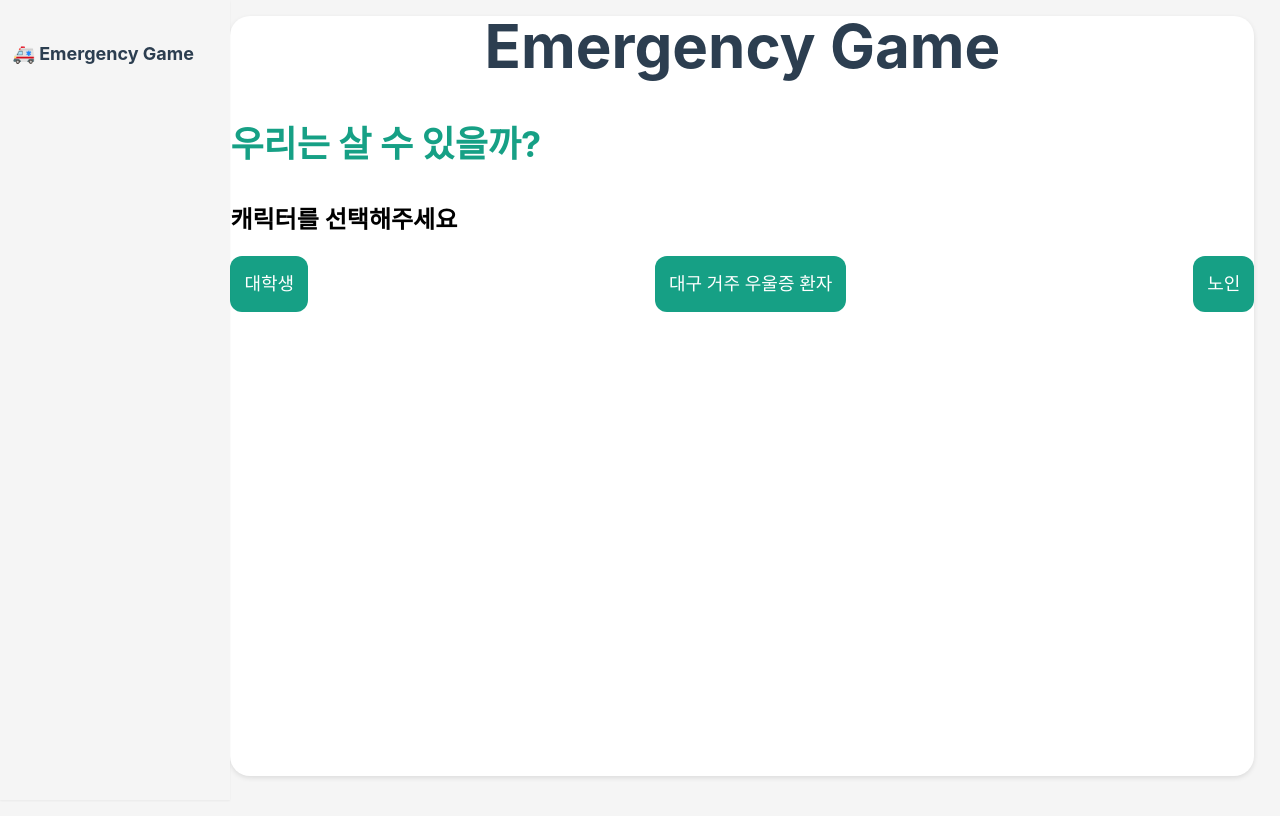
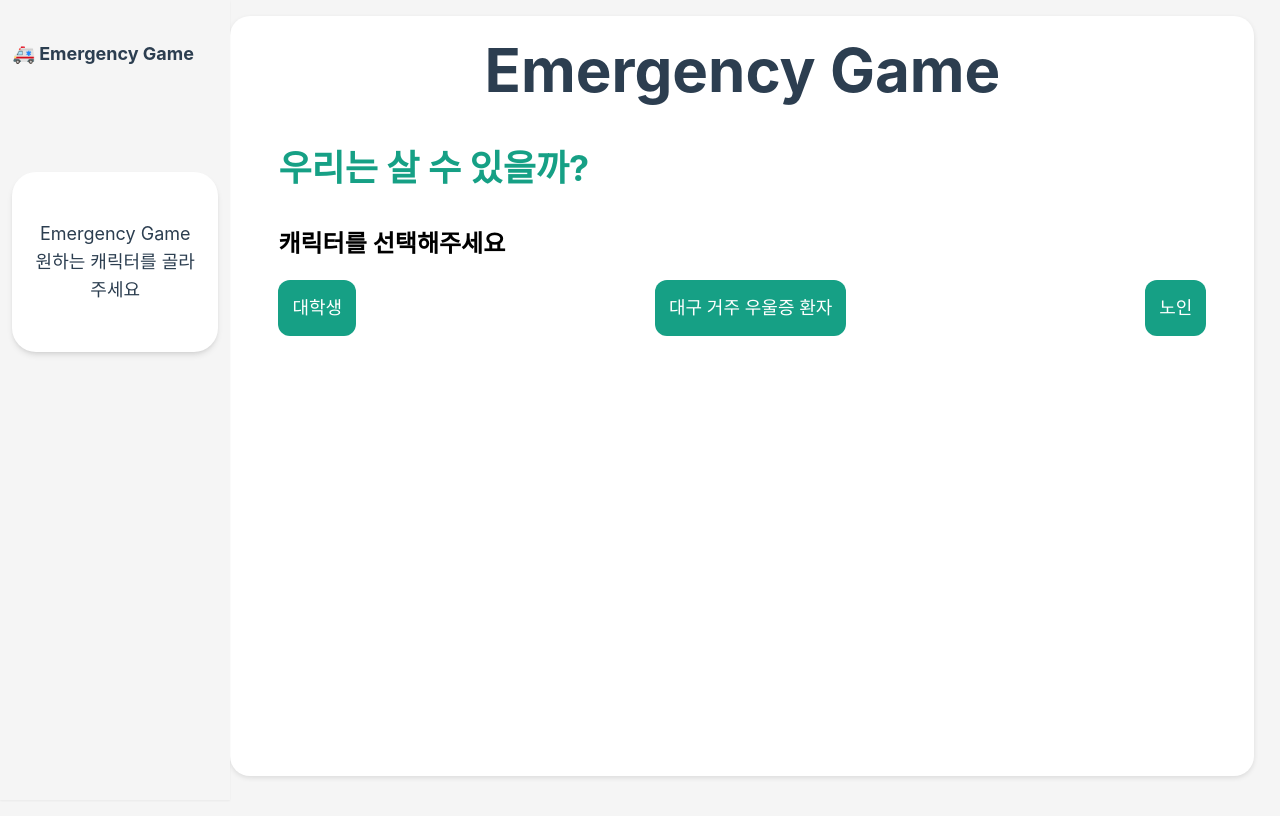
Before and after one commit to styu12/Emergency_Game, a Next.js app: page / in a window 1280 px wide. Built offline with nearby package versions, Linux system fonts and the light colour scheme.

Commit message:
Feat: 좌측에 Descrption 추가 - Header에 descrption 섹션 추가 - description: 각 단계별 상황 설명해주는 멘트 - Content.js에 데이터 추가

```diff
--- a/src/components/Header.js
+++ b/src/components/Header.js
@@ -1,13 +1,13 @@
 import Link from "next/link";
 import { useRouter } from "next/router";
 import { useRecoilValue } from "recoil";
-import { hpState, showHpState } from "@/states";
+import { descriptionState, hpState, showHpState } from "@/states";
 import { motion } from "framer-motion";
 
 export default function Header() {
-    const route = useRouter();
     const hp = useRecoilValue(hpState);
     const showHp = useRecoilValue(showHpState);
+    const description = useRecoilValue(descriptionState);
 
     return (
         <header className="fixed left-0 top-0 flex flex-col items-center h-screen w-[18vw] py-10 px-0 bg-[#f5f5f5] shadow-sm">
@@ -40,17 +40,13 @@ export default function Header() {
                              ease: "easeInOut",
                            }}
                          />
-                        {/* <style jsx global>{`
-                            .hp {
-                                width: ${hp}%;
-                                -webkit-transition:width 1s;
-                                transition: width 1s;
-                            }
-                        `}</style> */}
-                        {/* <div className={hpStyles.join(" ")}></div> */}
                     </motion.div>
                 </div>
                 )}
+
+            <div className="flex flex-col items-center mt-16 py-12 px-4 mx-3 bg-white rounded-3xl text-primary shadow-md">
+                <p className="text-center text-lg">{description}</p>
+            </div>
         </header>
     )
 }
--- a/src/contents/Content.js
+++ b/src/contents/Content.js
@@ -5,6 +5,7 @@ export const accidentContents = [
         capContent: `서울대학교 재학 중인 20대 초반 김모군은
         평상시처럼 수업듣던 중 머리에 통증을 느끼고 쓰러짐`,
         img: 'https://s.tmimgcdn.com/scr/800x500/195900/free-medical-doctor-visiting-patient-illustration-concept-vector_195906-original.jpg',
+        description: `서울대학교 재학 중인 20대 초반 김모군은 평상시처럼 수업듣던 중 머리에 통증을 느끼고 쓰러졌습니다! 김모군을 살려주세요!!`,
     },
     {
 
@@ -21,6 +22,7 @@ export const choiceContents = [
         환자를 살리기 위해 응급실을 골라주세요!
         환자의 생존률은 응급실까지의 거리, 응급실의 대기인원, 응급실의 수술실 여유 등에 영향을 받아요.`,
         img: 'https://upload.wikimedia.org/wikipedia/commons/thumb/a/af/Image-Map_Seoul-teukbyeolsi-big.png/1200px-Image-Map_Seoul-teukbyeolsi-big.png',
+        description: `김모군을 살리기 위해 응급실을 가야해요!! 응급실을 골라주세요!`,
     },
     {
     },
@@ -37,6 +39,7 @@ export const hospitalContents = [
             병원 내 인력이 현저히 부족하고, 인프라가 미흡한 실정입니다.
             지금 환자 수술을 진행할 수 있는 인력이 없어요.`,
             img: 'https://w7.pngwing.com/pngs/158/687/png-transparent-doctor-and-nurse-illustration-physician-nursing-hospital-nurse-doctors-and-nurses-people-public-relations-happy-birthday-vector-images-thumbnail.png',
+            description: `권역응급센터는 너무 바빠요,,, 환자들이 너무 많아서 수술을 진행할 수 있는 인력이 없어요. 다른 응급실을 골라주세요!`,
         },
         local: {
             capTitle: "지역응급센터 간호사) '관련 인력이 없어요 저희한테는,,, ㅠㅠ'",
@@ -44,6 +47,7 @@ export const hospitalContents = [
             병원 내 인력이 현저히 부족하고, 인프라가 미흡한 실정입니다.
             지금 환자 수술을 진행할 수 있는 인력이 없어요.`,
             img: 'https://w7.pngwing.com/pngs/158/687/png-transparent-doctor-and-nurse-illustration-physician-nursing-hospital-nurse-doctors-and-nurses-people-public-relations-happy-birthday-vector-images-thumbnail.png',
+            description: `지역응급센터는 인프라가 부족해요,,, 인력도 부족하고 수술실도 부족해요. 다른 응급실을 골라주세요!`,
         }
     },
     {
@@ -59,6 +63,7 @@ export const dataContents = [
         capContent: `해당 병원의 데이터를 확인해보세요!
         환자의 생존률은 응급실까지의 거리, 응급실의 대기인원, 응급실의 수술실 여유 등에 영향을 받아요.`,
         img: 'https://www.elegantthemes.com/blog/wp-content/uploads/2019/05/featured-data-visualization.png',
+        description: `실제 데이터를 확인해보세요! 대한민국의 응급실 데이터를 기반으로 만들어졌어요. 권역응급센터와 지역응급센터의 데이터를 비교해보세요.`,
     },
     {
     },
--- a/src/pages/game/[id]/accident.js
+++ b/src/pages/game/[id]/accident.js
@@ -1,6 +1,6 @@
 import { useEffect, useState } from "react";
 import { useSetRecoilState } from "recoil";
-import { captionState, hpState, showCaptionState, showHpState } from "@/states";
+import { captionState, descriptionState, hpState, showCaptionState, showHpState } from "@/states";
 import Layout from "@/components/Layout";
 import Link from "next/link";
 import { useRouter } from "next/router";
@@ -14,6 +14,7 @@ export default function Accident() {
     const setHp = useSetRecoilState(hpState);
     const setShowCaption = useSetRecoilState(showCaptionState);
     const setCaption = useSetRecoilState(captionState);
+    const setDescription = useSetRecoilState(descriptionState);
 
     useEffect(() => {
         setTimeout(() => {
@@ -27,6 +28,8 @@ export default function Accident() {
         title: accidentContents[id]?.capTitle,
         content: accidentContents[id]?.capContent,
     });
+
+    setDescription(accidentContents[id]?.description);
 
 
 
--- a/src/pages/game/[id]/choice.js
+++ b/src/pages/game/[id]/choice.js
@@ -1,5 +1,5 @@
 import { useRecoilState, useSetRecoilState } from "recoil";
-import { captionState, hpState, posState, showCaptionState, showHpState } from "@/states";
+import { captionState, descriptionState, hpState, posState, showCaptionState, showHpState } from "@/states";
 import { useEffect } from "react";
 import Layout from "@/components/Layout";
 import { useRouter } from "next/router";
@@ -12,6 +12,7 @@ export default function Choice() {
     const setShowHp = useSetRecoilState(showHpState);
     const setShowCaption = useSetRecoilState(showCaptionState);
     const setCaption = useSetRecoilState(captionState);
+    const setDescription = useSetRecoilState(descriptionState);
     const [pos, setPos] = useRecoilState(posState);
     const [hp, setHp] = useRecoilState(hpState);
 
@@ -32,6 +33,8 @@ export default function Choice() {
         title: choiceContents[id]?.capTitle,
         content: choiceContents[id]?.capContent,
     });
+
+    setDescription(choiceContents[id]?.description);
 
     const move = (i) => {
         setPos([dir[i][0], dir[i][1]]);
--- a/src/pages/game/[id]/data.js
+++ b/src/pages/game/[id]/data.js
@@ -1,5 +1,5 @@
 import { useSetRecoilState } from "recoil";
-import { captionState, showCaptionState, showHpState } from "@/states";
+import { captionState, descriptionState, showCaptionState, showHpState } from "@/states";
 import { useEffect } from "react";
 import Link from "next/link";
 import Layout from "@/components/Layout";
@@ -13,6 +13,8 @@ export default function Data() {
     const setShowHp = useSetRecoilState(showHpState);
     const setShowCaption = useSetRecoilState(showCaptionState);
     const setCaption = useSetRecoilState(captionState);
+    const setDescription = useSetRecoilState(descriptionState);
+
 
     useEffect(() => {
         setTimeout(() => {
@@ -25,6 +27,8 @@ export default function Data() {
         title: dataContents[id]?.capTitle,
         content: dataContents[id]?.capContent,
     });
+
+    setDescription(dataContents[id]?.description);
 
     return (
         <Layout>
--- a/src/pages/game/[id]/ending.js
+++ b/src/pages/game/[id]/ending.js
@@ -3,7 +3,7 @@ import Layout from "@/components/Layout";
 export default function Ending() {
     return (
         <Layout>
-            <h1 className="text-6xl font-bold text-center text-secondary mb-12">생존!!</h1>
+            <h1 className="text-6xl font-bold text-center text-secondary mb-12">사망!!</h1>
         </Layout>
     )
 }
--- a/src/pages/game/[id]/hospital.js
+++ b/src/pages/game/[id]/hospital.js
@@ -1,4 +1,4 @@
-import { captionState, showCaptionState, showHpState } from "@/states";
+import { captionState, descriptionState, showCaptionState, showHpState } from "@/states";
 import { useSetRecoilState } from "recoil";
 import { useEffect } from "react";
 import Link from "next/link";
@@ -13,6 +13,7 @@ export default function Hospital() {
     const setShowHp = useSetRecoilState(showHpState);
     const setShowCaption = useSetRecoilState(showCaptionState);
     const setCaption = useSetRecoilState(captionState);
+    const setDescription = useSetRecoilState(descriptionState);
 
     useEffect(() => {
         setTimeout(() => {
@@ -26,12 +27,14 @@ export default function Hospital() {
             title: hospitalContents[id]?.general.capTitle,
             content: hospitalContents[id]?.general.capContent,
         });
+        setDescription(hospitalContents[id]?.general.description);
     }
     if(type && type === 'local') {
         setCaption({
             title: hospitalContents[id]?.local.capTitle,
             content: hospitalContents[id]?.local.capContent,
         });
+        setDescription(hospitalContents[id]?.local.description);
     }
 
 
--- a/src/pages/index.js
+++ b/src/pages/index.js
@@ -1,5 +1,5 @@
 import Layout from "@/components/Layout";
-import { showCaptionState, showHpState } from "@/states";
+import { descriptionState, showCaptionState, showHpState } from "@/states";
 import Link from "next/link";
 import { useEffect } from "react";
 import { useSetRecoilState } from "recoil";
@@ -7,14 +7,18 @@ import { useSetRecoilState } from "recoil";
 export default function Home() {
   const setShowCaption = useSetRecoilState(showCaptionState);
   const setShowHp = useSetRecoilState(showHpState);
+  const setDescription = useSetRecoilState(descriptionState);
 
   useEffect(() => {
     setShowCaption(false);
     setShowHp(false);
+    setDescription(`Emergency Game
+    원하는 캐릭터를 골라주세요`);
 }, []);
 
   return (
     <Layout>
+      <div className="w-full h-full px-12 py-6">
         <h1 className="text-6xl font-bold text-center text-primary mb-12">Emergency Game</h1>
         <h2 className='mb-10 text-4xl font-bold text-secondary'>우리는 살  수 있을까?</h2>
         <h3 className='mb-5 text-2xl font-semibold'>캐릭터를 선택해주세요</h3>
@@ -30,6 +34,7 @@ export default function Home() {
             노인
         </Link>
         </div>
+      </div>
     </Layout>
   )
 }
--- a/src/states/index.js
+++ b/src/states/index.js
@@ -27,3 +27,8 @@ export const posState = atom({
     key: "posState",
     default: [50, 50],
 });
+
+export const descriptionState = atom({
+    key: "descriptionState",
+    default: ``,
+});
```
Lines whose indentation alone changed are shown as unchanged.
